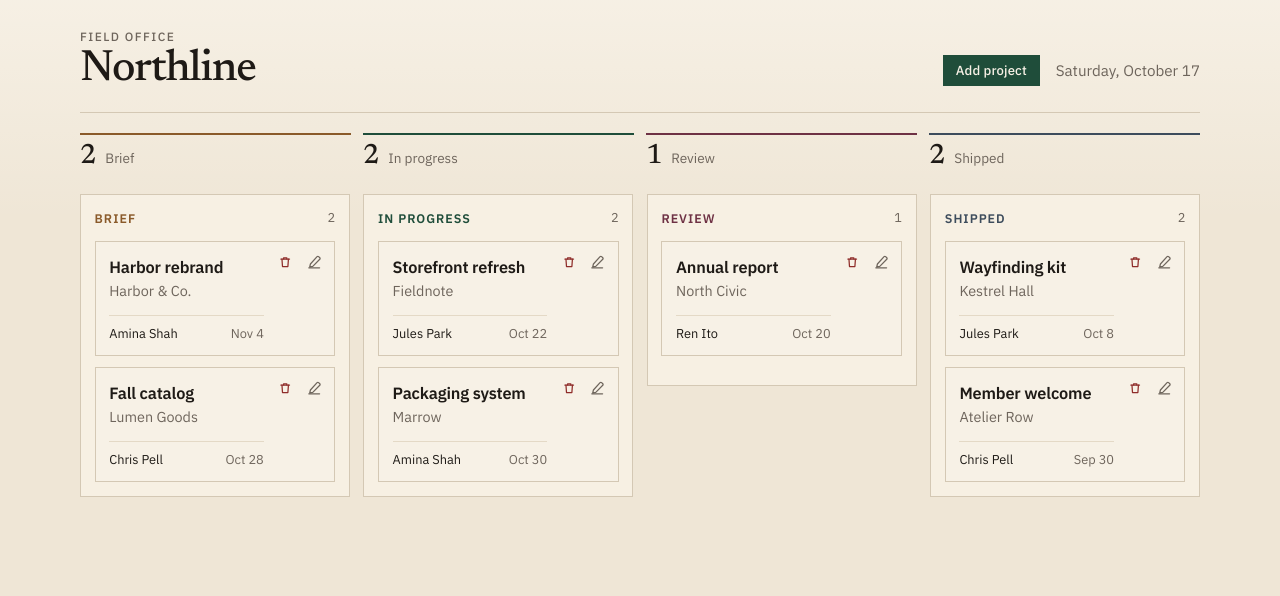
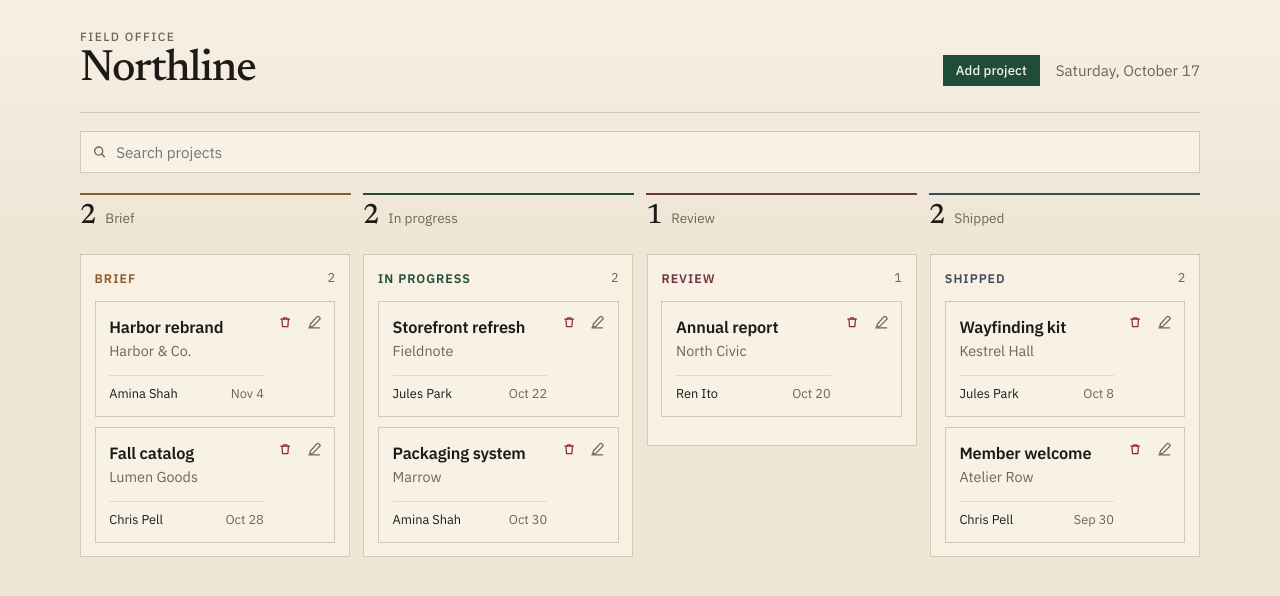
Before and after one commit to trevonwalker03-ops/DesignEngineerRepo, a Next.js app: page / in a window 1280 px wide. Shown: the top 596 px of the page. Built offline with nearby package versions, Linux system fonts and the light colour scheme.

Commit message:
Filter the board by project, client, or owner.
Search reads the current list and leaves the stored projects unchanged.

Co-authored-by: trevon.walker03 <trevon.walker03@gmail.com>

```diff
--- a/app/globals.css
+++ b/app/globals.css
@@ -79,6 +79,72 @@ body {
   align-items: center;
   gap: 1rem;
   padding-bottom: 0.35rem;
+}
+
+.search {
+  position: relative;
+  margin: 1.15rem 0 0.35rem;
+}
+
+.search-icon {
+  position: absolute;
+  top: 50%;
+  left: 0.75rem;
+  width: 0.95rem;
+  height: 0.95rem;
+  transform: translateY(-50%);
+  fill: none;
+  stroke: var(--muted);
+  stroke-width: 1.4;
+  stroke-linecap: round;
+}
+
+.search input {
+  width: 100%;
+  padding: 0.62rem 2.2rem;
+  border: 1px solid var(--line);
+  background: var(--card);
+  color: var(--ink);
+  font-family: inherit;
+  font-size: 0.95rem;
+}
+
+.search input::-webkit-search-cancel-button {
+  display: none;
+}
+
+.search input:focus-visible {
+  outline: 2px solid var(--ink);
+  outline-offset: 2px;
+}
+
+.search-clear {
+  position: absolute;
+  top: 50%;
+  right: 0.45rem;
+  display: grid;
+  width: 1.5rem;
+  height: 1.5rem;
+  place-items: center;
+  padding: 0;
+  border: 0;
+  background: transparent;
+  color: var(--muted);
+  font-size: 1.15rem;
+  line-height: 1;
+  cursor: pointer;
+  transform: translateY(-50%);
+}
+
+.search-clear:hover,
+.search-clear:focus-visible {
+  color: var(--ink);
+}
+
+.search-empty {
+  margin: 0.75rem 0 0;
+  color: var(--muted);
+  font-size: 0.95rem;
 }
 
 .add-project,
--- a/components/Desk.tsx
+++ b/components/Desk.tsx
@@ -3,7 +3,7 @@
 import { useRef, useState } from "react";
 import { AddProjectDialog } from "@/components/AddProjectDialog";
 import { Board } from "@/components/Board";
-import { nextProjectId, type Project, type Stage } from "@/lib/projects";
+import { nextProjectId, filterProjects, type Project, type Stage } from "@/lib/projects";
 
 export function Desk({
   projects,
@@ -15,8 +15,10 @@ export function Desk({
   todayIso: string;
 }) {
   const [jobs, setJobs] = useState(projects);
+  const [query, setQuery] = useState("");
   const [adding, setAdding] = useState(false);
   const addButtonRef = useRef<HTMLButtonElement>(null);
+  const visible = filterProjects(jobs, query);
 
   function closeDialog() {
     setAdding(false);
@@ -55,8 +57,42 @@ export function Desk({
           </p>
         </div>
       </header>
+      <div
+        className="search"
+        onKeyDown={(event) => {
+          if (event.key === "Escape" && query) {
+            event.preventDefault();
+            setQuery("");
+          }
+        }}
+      >
+        <svg className="search-icon" viewBox="0 0 16 16" aria-hidden="true">
+          <circle cx="7" cy="7" r="4.25" />
+          <path d="M10.2 10.2 13 13" />
+        </svg>
+        <input
+          type="search"
+          value={query}
+          placeholder="Search projects"
+          aria-label="Search projects"
+          onChange={(event) => setQuery(event.target.value)}
+        />
+        {query ? (
+          <button
+            type="button"
+            className="search-clear"
+            aria-label="Clear search"
+            onClick={() => setQuery("")}
+          >
+            ×
+          </button>
+        ) : null}
+      </div>
+      {query.trim() && visible.length === 0 ? (
+        <p className="search-empty">No projects match “{query.trim()}”.</p>
+      ) : null}
       <main>
-        <Board jobs={jobs} setJobs={setJobs} />
+        <Board jobs={visible} setJobs={setJobs} />
       </main>
       {adding ? (
         <AddProjectDialog onClose={closeDialog} onSubmit={addProject} />
--- a/lib/projects.ts
+++ b/lib/projects.ts
@@ -70,7 +70,17 @@ export const projects: Project[] = [
   },
 ];
 
-export function projectsInStage(stage: Stage, list: Project[] = projects) {
+export function filterProjects(list: Project[], query: string) {
+  const needle = query.trim().toLowerCase();
+  if (!needle) return list;
+  return list.filter((project) =>
+    [project.name, project.client, project.owner].some((value) =>
+      value.toLowerCase().includes(needle),
+    ),
+  );
+}
+
+export function projectsInStage(stage: Stage, list: Project[]) {
   return list.filter((project) => project.stage === stage);
 }
 
```
Also changed, not shown: 1 other file (tests, documents, lock files or other folders).
